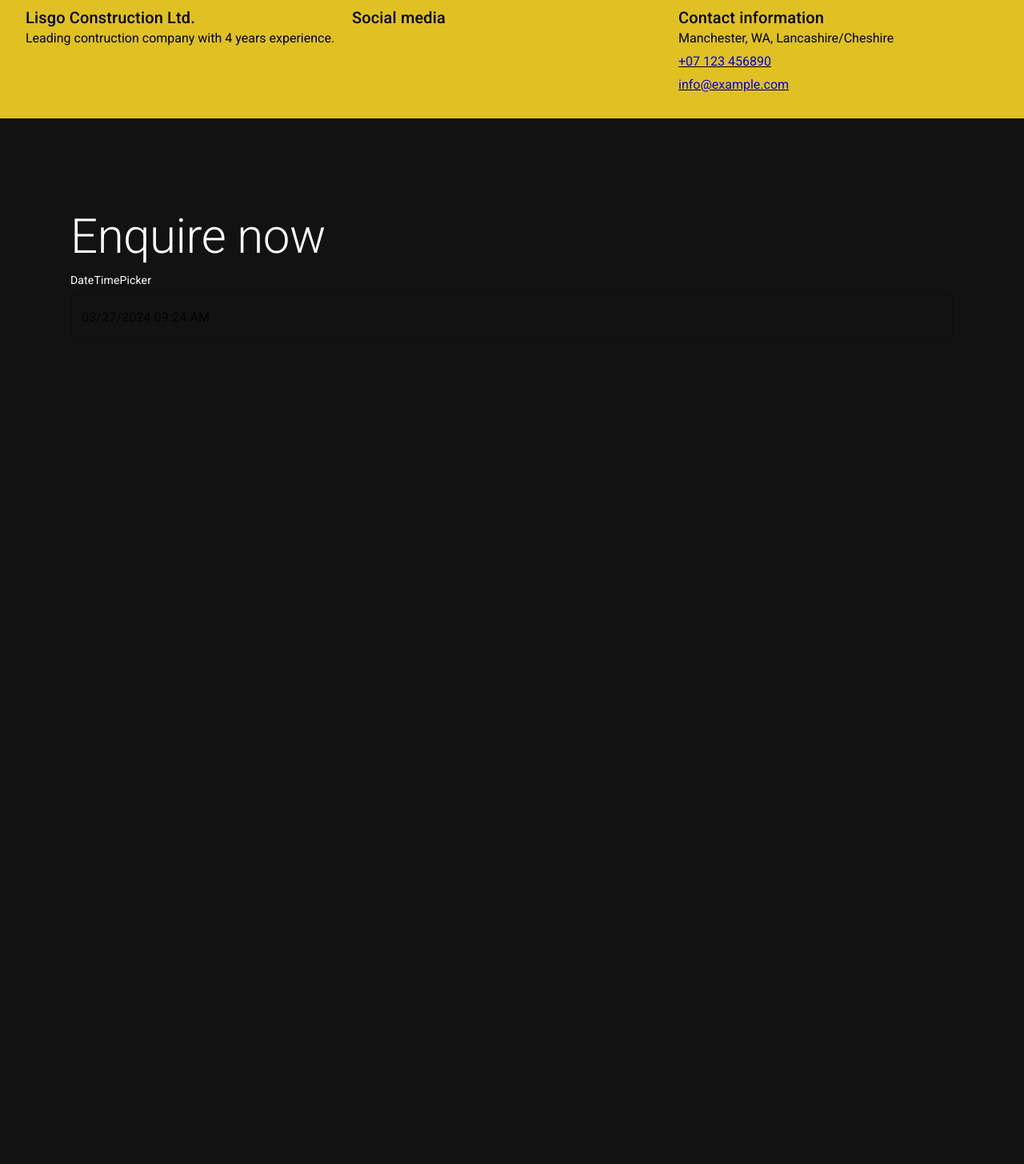
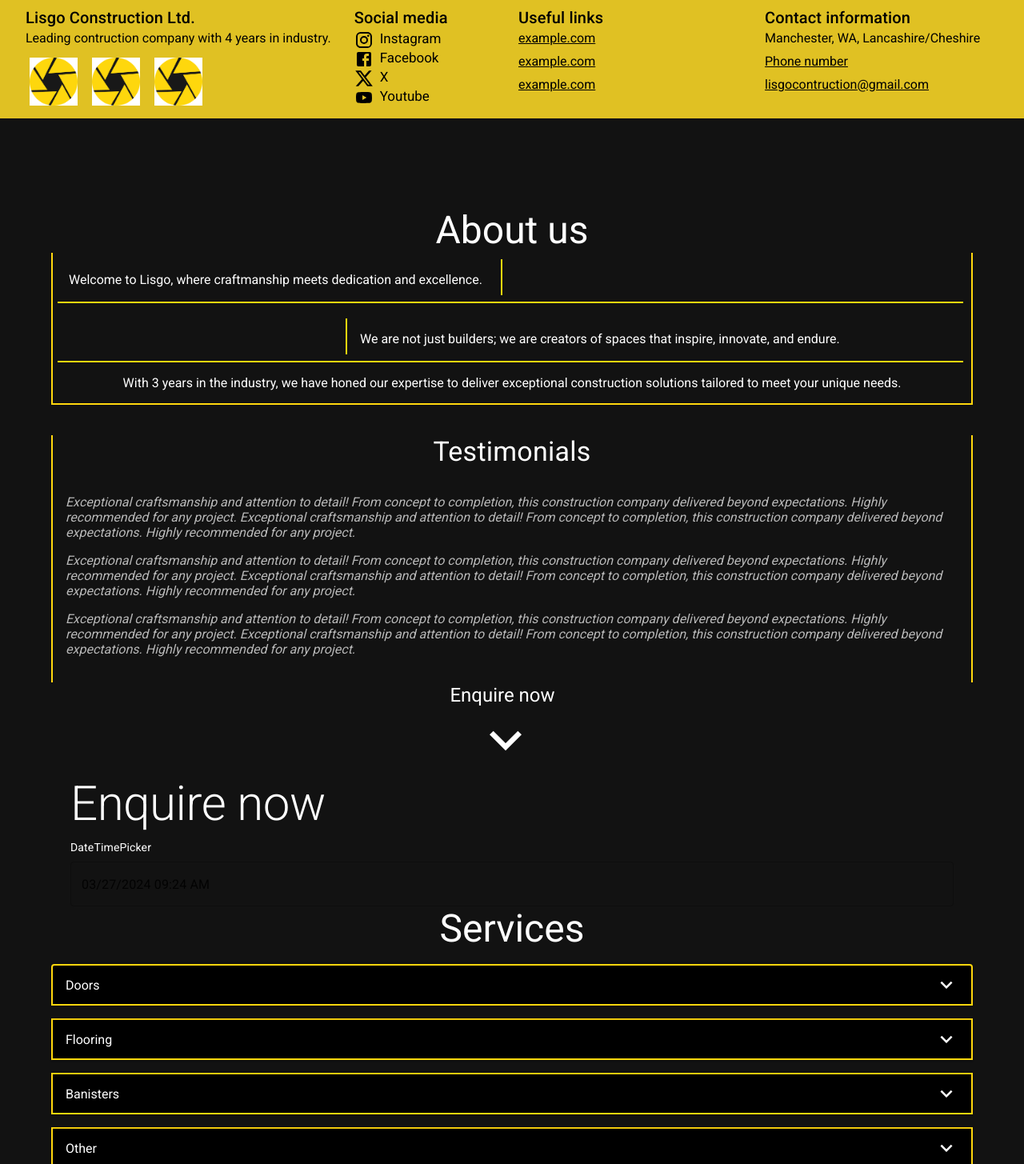
Before and after one commit to taldav8598/LisgoConstructionLtdWebsite, a React (Vite) app in the folder client/: page / in a window 1280 px wide. Shown: the part 652-2107 px from the top of the page at 80% size. Before the commit the page ends 1226 px from the top, so only its background shows below. Built offline with nearby package versions, Linux system fonts and the light colour scheme.

Commit message:
added components and made the services and about us page

```diff
--- /dev/null
+++ b/client/src/AboutUs.css
@@ -0,0 +1,50 @@
+.header {
+    text-align: center;
+}
+
+.about-container {
+    border-bottom: 2px solid #FFD70D;
+    border-right: 2px solid #FFD70D;
+    border-left: 2px solid #FFD70D;
+    padding: 1rem;
+}
+.about-container div {
+    margin-left: -10px !important;
+}
+
+.first-journey-part {
+    padding: 0.5rem;
+    margin-bottom: 0.5rem !important;
+    border-bottom: 2px solid #FFD70D;
+}
+.inner-journey-part-one {
+    border-right: 2px solid #FFD70D;
+}
+
+.inner-journey-part-two {
+    border-left: 2px solid #FFD70D;
+}
+
+.last-journey-part {
+    text-align: center;
+    margin-top: 1rem;
+}
+
+.mention-container {
+    border-right: 2px solid #FFD70D;
+    border-left: 2px solid #FFD70D;
+}
+
+.cheveron-container {
+    text-align: center;
+}
+
+.mention {
+    opacity: 0.7;
+    font-style: italic;
+    margin-top: 1rem;
+    padding: 1rem;
+}
+.mention p {
+    margin-bottom: 1rem;
+}
--- /dev/null
+++ b/client/src/AboutUs.jsx
@@ -0,0 +1,58 @@
+import { Typography, Grid, Link } from '@mui/material';
+import './AboutUs.css';
+import ExpandMoreIcon from '@mui/icons-material/ExpandMore';
+
+
+export default function AboutUs() {
+    return (
+        <section className=''>
+            <Typography className='header' variant="h3">About us</Typography>
+            <div className="about-container">
+                <Grid className='first-journey-part' container spacing={2}>
+                    <Grid className='inner-journey-part-one' item xs={6}>
+                        <p className='info'>Welcome to Lisgo, where craftmanship meets dedication and excellence.</p>
+                    </Grid>
+                    <Grid item xs={6}>
+                        {/* <p className='info'>&nbsp; testing</p> */}
+                    {/* <Typography variant="h6">Social media</Typography> */}
+
+                    </Grid>
+                </Grid>
+                <br />
+                <Grid className='first-journey-part' container spacing={2}>
+                    <Grid item xs={4}>
+                        <p></p>
+                    </Grid>
+                    <Grid className='inner-journey-part-two' item xs={8}>
+                        <p className='info'>We are not just builders; we are creators of spaces that inspire, innovate, and endure.</p>
+                    {/* <Typography variant="h6">Social media</Typography> */}
+
+                    </Grid>
+                </Grid>
+                <p className='last-journey-part'>With 3 years in the industry, we have honed our expertise to deliver exceptional construction solutions tailored to meet your unique needs.</p>
+
+
+
+            </div>
+            <br />
+            <br />
+            <div className="mention-container">
+            <Typography className='header' variant="h4">Testimonials</Typography>
+            <div className="mention">
+            <p><i>Exceptional craftsmanship and attention to detail! From concept to completion, this construction company delivered beyond expectations. Highly recommended for any project. Exceptional craftsmanship and attention to detail! From concept to completion, this construction company delivered beyond expectations. Highly recommended for any project.</i></p>
+            <p><i>Exceptional craftsmanship and attention to detail! From concept to completion, this construction company delivered beyond expectations. Highly recommended for any project. Exceptional craftsmanship and attention to detail! From concept to completion, this construction company delivered beyond expectations. Highly recommended for any project.</i></p>
+            <p><i>Exceptional craftsmanship and attention to detail! From concept to completion, this construction company delivered beyond expectations. Highly recommended for any project. Exceptional craftsmanship and attention to detail! From concept to completion, this construction company delivered beyond expectations. Highly recommended for any project.</i></p>
+
+            </div>
+            </div>
+
+            <div onClick={() => document.getElementById('enquire').scrollIntoView()} className="cheveron-container">
+                <Typography href='#enquire' className='enquire-now-link' variant="h5">
+                    <Link href='#enquire'>Enquire now</Link>
+                </Typography>
+                <ExpandMoreIcon className='cheveron' color='white' />
+            </div>
+
+        </section>
+    );
+}
--- a/client/src/App.css
+++ b/client/src/App.css
@@ -14,13 +14,27 @@ html {
     overflow-y: scroll;
     overflow-x: hidden;
     background-color: #121212;
-    color: white
+    color: white;
+    animation: fadeInAnimation ease 1s;
+    animation-iteration-count: 1;
+    animation-fill-mode: forwards;
 }
 
 body {
     min-height: 100vh;
     font-family: 'roboto';
     margin: 0 auto;
+}
+
+.cheveron-container {
+    margin: 0 auto;
+    cursor: pointer;
+}
+.cheveron {
+    height: 5rem !important;
+    width: 5rem !important;
+    cursor: pointer;
+    margin-left: -1rem;
 }
 
 a {
@@ -36,3 +50,12 @@ img, picture, svg, video {
     max-width: 2000px;
     margin: 0 auto;
 }
+
+@keyframes fadeInAnimation {
+    0% {
+        opacity: 0;
+    }
+    100% {
+        opacity: 1;
+    }
+}
--- a/client/src/App.jsx
+++ b/client/src/App.jsx
@@ -4,16 +4,22 @@ import Navigation from './Navigation';
 import Home from  './Home';
 import EnquireNow from  './EnquireNow';
 import Footer from './Footer'
+import AboutUs from './AboutUs';
+import Services from './Services'
 import './App.css';
+
 function App() {
 
   return (
     <>
        <Navigation/>
     <Container className='app-container' maxWidth="lg">
-
-      <Home id="home"/>
-      <EnquireNow id="enquire"/>
+      <Home/>
+      <div id="aboutUs">
+      <AboutUs />
+      </div>
+      <EnquireNow/>
+      <Services />
     </Container>
     <Footer />
     </>
--- a/client/src/EnquireNow.jsx
+++ b/client/src/EnquireNow.jsx
@@ -83,7 +83,7 @@ export default function EnquireNow() {
     console.log("disabledDates", disabledDates(new Date()));
 
     return (
-        <section id="enquire-now-section" className='enquire-now-section'>
+        <section id="enquire" className='enquire-now-section'>
             {/* <h1>{dateLists.start}</h1> */}
             <Container className='enquire-now-container'>
             <Typography className='enquire-now-heading' variant='h2'>Enquire now</Typography>
--- a/client/src/Footer.css
+++ b/client/src/Footer.css
@@ -14,4 +14,21 @@
 
 .info a{
     text-decoration-color: black !important;
+    color: black;
 }
+
+.social-media-content {
+    display: flex;
+    gap: 0.5rem;
+    cursor: pointer;
+}
+
+.social-media-content img {
+    height: 60px;
+    width: 60px;
+    margin: 5px
+}
+
+.social-media-content {
+    font-size: 17px;
+}
--- a/client/src/Footer.jsx
+++ b/client/src/Footer.jsx
@@ -1,24 +1,55 @@
-import { Link, Typography, Grid } from '@mui/material';
+import { Typography, Grid } from '@mui/material';
 import './Footer.css';
+import YouTubeIcon from '@mui/icons-material/YouTube'
+import InstagramIcon from '@mui/icons-material/Instagram'
+import XIcon from '@mui/icons-material/X'
+import FacebookIcon from '@mui/icons-material/Facebook';
+import LisgoLogo from './assets/LisgoLogo.jpg';
+
 
 export default function Footer() {
     return (
         <section className='footer-container'>
-            <Grid container spacing={1}>
+            <Grid container spacing={2}>
                 <Grid item xs={4}>
                     <Typography variant="h6">Lisgo Construction Ltd.</Typography>
-                    <p className='info'>Leading contruction company with 4 years experience.</p>
+                    <p className='info'>Leading contruction company with 4 years in industry.</p>
+                    <div className='social-media-content'>
+                        <img src={LisgoLogo} alt="" />
+                        <img src={LisgoLogo} alt="" />
+                        <img src={LisgoLogo} alt="" />
+                    </div>
                 </Grid>
-                <Grid item xs={4}>
+                <Grid item xs={2}>
                 <Typography variant="h6">Social media</Typography>
-
+                    <div className='social-media-content'>
+                        <InstagramIcon />
+                        <p>Instagram</p>
+                    </div>
+                    <div className='social-media-content'>
+                        <FacebookIcon />
+                        <p>Facebook</p>
+                    </div>
+                    <div className='social-media-content'>
+                        <XIcon />
+                        <p>X</p>
+                    </div>
+                    <div className='social-media-content'>
+                        <YouTubeIcon />
+                        <p>Youtube</p>
+                    </div>
                 </Grid>
-                <Grid item xs={4}>
+                <Grid item xs={3}>
+                <Typography variant="h6">Useful links</Typography>
+                <p className='info'><a href="#">example.com</a></p>
+                <p className='info'><a href="#">example.com</a></p>
+                <p className='info'><a href="mailto:someone@example.com">example.com</a></p>
+                </Grid>
+                <Grid item xs={3}>
                 <Typography variant="h6">Contact information</Typography>
                 <p className='info'>Manchester, WA, Lancashire/Cheshire</p>
-                <p className='info'><a href="#">+07 123 456890</a></p>
-                <p className='info'><a href="#">info@example.com</a></p>
-
+                <p className='info'><a href="tel:">Phone number</a></p>
+                <p className='info'><a href="mailto:lisgoconstruction@gmail.com?subject=Enquiry">lisgocontruction@gmail.com</a></p>
                 </Grid>
             </Grid>
         </section>
--- a/client/src/Home.css
+++ b/client/src/Home.css
@@ -5,13 +5,7 @@
 }
 
 .HomeHeadingContainer {
-    /* display: flex; */
     margin: 0;
-}
-
-.LisgoHeadingContainer {
-    /* display: flex;
-    flex-direction: column; */
 }
 
 .LisgoHeadingContainer a {
@@ -41,6 +35,15 @@
     margin-top: 7em;
     width: 100%;
     padding: 0;
+    background-color: #272727;
+}
+
+.ReviewContainer a {
+    width: 100vw;
+    text-align: center;
+    color: white;
+    text-decoration-color: white;
+    background-color: #272727;
 }
 .ReviewHeading {
     font-size: 2rem;
@@ -109,16 +112,6 @@
     margin-top: 2rem;
 }
 
-.cheveron-container {
-    margin: 0 auto;
-}
-.cheveron {
-    height: 5rem !important;
-    width: 5rem !important;
-    cursor: pointer;
-
-}
-
 .home-title-container {
     display: flex;
     flex-direction: column;
--- a/client/src/Home.jsx
+++ b/client/src/Home.jsx
@@ -26,7 +26,7 @@ export default function Navigation() {
         }
     ];
     return (
-        <section className='HomeSection'>
+        <section id="home" className='HomeSection'>
                 <div className='ReviewContainer'>
                     <Carousel
                     className='Carousel'
@@ -40,6 +40,7 @@ export default function Navigation() {
                             reviews.map( (item, i) => <Item className="item" key={i} item={item} /> )
                         }
                     </Carousel>
+                    <Link target="_blank" href="https://www.google.com/search?q=lisgo+construction+ltd&rlz=1C5GCCM_en&oq=lisgo+co&gs_lcrp=EgZjaHJvbWUqDAgAECMYJxiABBiKBTIMCAAQIxgnGIAEGIoFMg0IARAuGK8BGMcBGIAEMgYIAhBFGDkyCAgDEAAYFhgeqAIAsAIA&sourceid=chrome&ie=UTF-8#lrd=0xa51f849c094cefd3:0xc770e71668c7846d,1,,,,">See more reviews</Link>
                 </div>
                 <div className="home-title-container">
                     <h1 className='leading-company-heading'>Leading Construction Company</h1>
@@ -66,8 +67,8 @@ export default function Navigation() {
                 </div>
                 </Grid>
             </Grid>
-            <div className="cheveron-container">
-                <Typography className='enquire-now-link' variant="h5">
+            <div onClick={() => document.getElementById('enquire').scrollIntoView()} className="cheveron-container">
+                <Typography href='#enquire' className='enquire-now-link' variant="h5">
                     <Link href='#enquire'>Enquire now</Link>
                 </Typography>
                 <ExpandMoreIcon className='cheveron' color='white' />
--- /dev/null
+++ b/client/src/Services.css
@@ -0,0 +1,19 @@
+.accordion {
+    padding: 0;
+    margin-bottom: 1rem;
+    background-color: black !important;
+    color: white !important;
+    border: 2px solid #FFD70D;
+    margin-top: 1rem;
+    border-radius: 5px;
+
+}
+
+.accordion a {
+    color: white;
+}
+
+.accordion svg {
+    color: white;
+    font-size: 30px;
+}
--- /dev/null
+++ b/client/src/Services.jsx
@@ -0,0 +1,66 @@
+import { Typography, Accordion, AccordionSummary, AccordionDetails, AccordionActions, Button } from '@mui/material';
+import ExpandMoreIcon from '@mui/icons-material/ExpandMore';
+import './Services.css';
+
+export default function Services() {
+    return (
+        <section id="services" className=''>
+            <Typography className='header' variant="h3">Services</Typography>
+            <Accordion className="accordion">
+        <AccordionSummary
+          expandIcon={<ExpandMoreIcon />}
+          aria-controls="panel1-content"
+          id="panel1-header"
+          className='dropdown'
+        >
+          Doors
+        </AccordionSummary>
+        <AccordionDetails>
+            We offer a range a door options and styles that you choose from. <a target='_blank' href="https://www.howdens.com/joinery/doors">See  Howdens website</a> for ideas on the styles, sizes  and type of  door you want. <br /><br /> <a href="#enquire">Enquire now</a>
+        </AccordionDetails>
+      </Accordion>
+      <Accordion className="accordion">
+        <AccordionSummary
+          expandIcon={<ExpandMoreIcon />}
+          aria-controls="panel2-content"
+          id="panel2-header"
+          className='dropdown'
+        >
+          Flooring
+        </AccordionSummary>
+        <AccordionDetails>
+          Lorem ipsum dolor sit amet, consectetur adipiscing elit. Suspendisse
+          malesuada lacus ex, sit amet blandit leo lobortis eget.
+        </AccordionDetails>
+      </Accordion>
+      <Accordion className='accordion'>
+        <AccordionSummary
+          expandIcon={<ExpandMoreIcon />}
+          aria-controls="panel3-content"
+          id="panel3-header"
+          className='dropdown'
+        >
+          Banisters
+        </AccordionSummary>
+        <AccordionDetails>
+          Lorem ipsum dolor sit amet, consectetur adipiscing elit. Suspendisse
+          malesuada lacus ex, sit amet blandit leo lobortis eget.
+        </AccordionDetails>
+      </Accordion >
+      <Accordion className="accordion">
+        <AccordionSummary
+          expandIcon={<ExpandMoreIcon />}
+          aria-controls="panel4-content"
+          id="panel4-header"
+          className='dropdown'
+        >
+          Other
+        </AccordionSummary>
+        <AccordionDetails>
+          Lorem ipsum dolor sit amet, consectetur adipiscing elit. Suspendisse
+          malesuada lacus ex, sit amet blandit leo lobortis eget.
+        </AccordionDetails>
+      </Accordion>
+        </section>
+    );
+}
```
